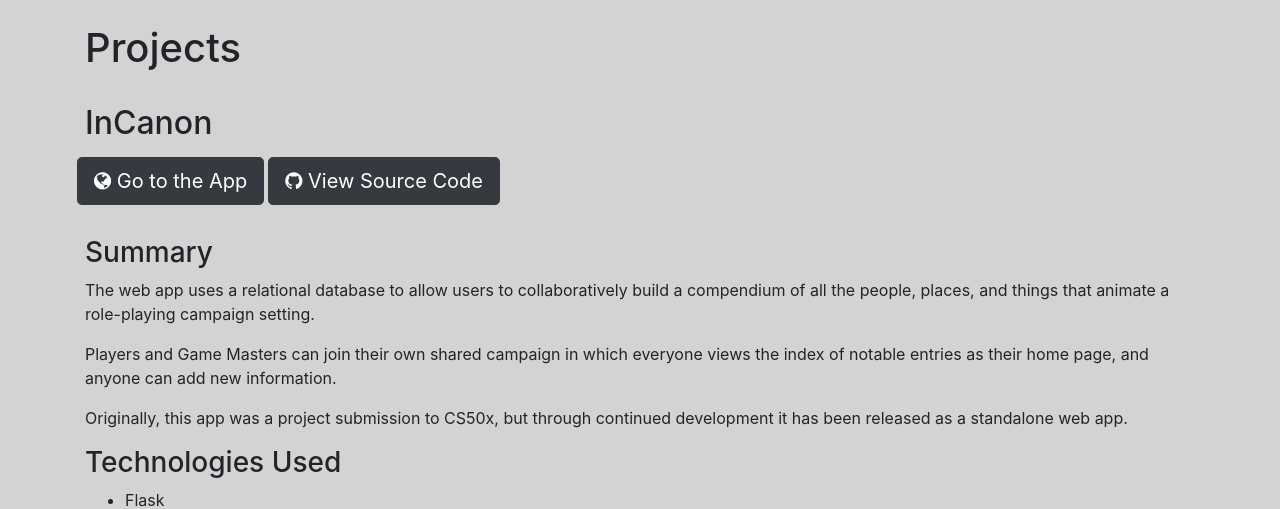
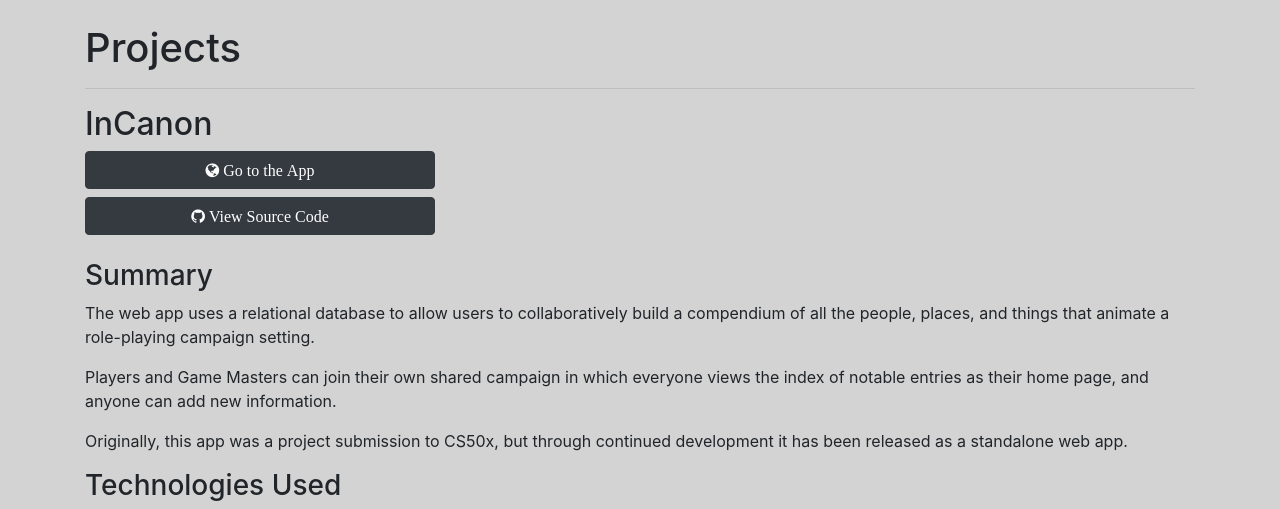
Before and after one commit to Turkosaurus/webpage, a Flask app: page /projects in a window 1280 px wide. Shown: the part 56-565 px from the top of the page. Run offline with Flask 2, Linux system fonts and the light colour scheme.

Commit message:
improved styling

```diff
--- a/static/styles.css
+++ b/static/styles.css
@@ -1,5 +1,9 @@
 body {
     background: lightgray;
+}
+
+.headshot {
+    padding:10px;
 }
 
 .travisturk {
--- a/templates/projects.html
+++ b/templates/projects.html
@@ -4,19 +4,19 @@
 <div class="container">
     <br>
     <h1>Projects</h1>
-    <br>
-    <h2>InCanon</h2>
-    <div class="row justify-content-left" style="padding:5px">
-        <div class="col-2-md col-6-sm" style="padding:2px">
-            <a href="https://incanon.herokuapp.com" class="btn btn-lg btn-dark">
-                <i class="fa fa-globe"></i>
-                Go to the App
+    <hr>
+    <div class="row justify-content-left">
+        <div class="col">
+            <h2>InCanon</h2>
+        </div>
+    </div>
+    <div class="row justify-content-left">
+        <div class="col-md-4 col-sm-12">
+            <a class="btn btn-medium btn-dark btn-block" href="https://incanon.herokuapp.com">
+                <i class="fa fa-globe" aria-hidden="true">&nbspGo to the App</i>
             </a>
-        </div>
-        <div class="col-2-md col-6-sm" style="padding:2px">
-            <a href="https://www.github.com/turkosaurus/incanon" class="btn btn-lg btn-dark">
-                <i class="fa fa-github"></i>
-                View Source Code
+            <a class="btn btn-medium btn-dark btn-block" href="https://www.github.com/turkosaurus/incanon">
+                <i class="fa fa-github" aria-hidden="true">&nbspView Source Code</i>
             </a>
         </div>
     </div>
```
Also changed, not shown: templates/index.html (+12 -10 lines).
